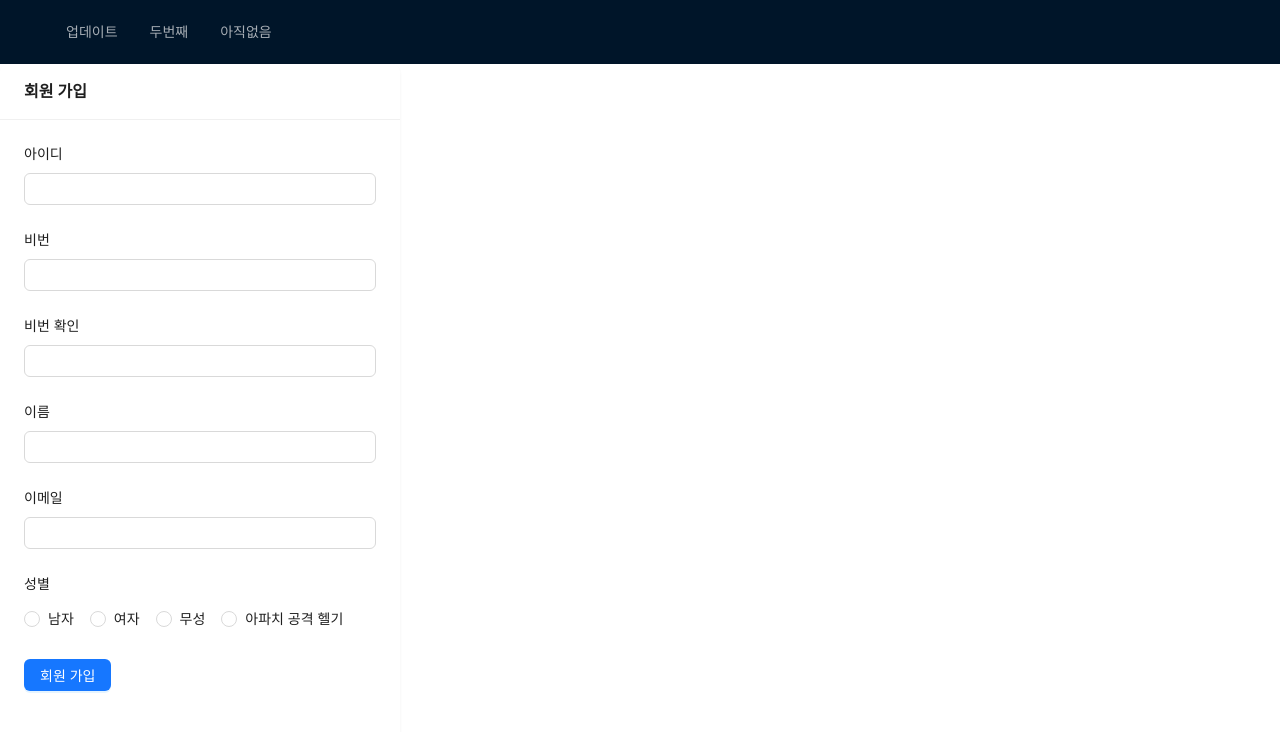
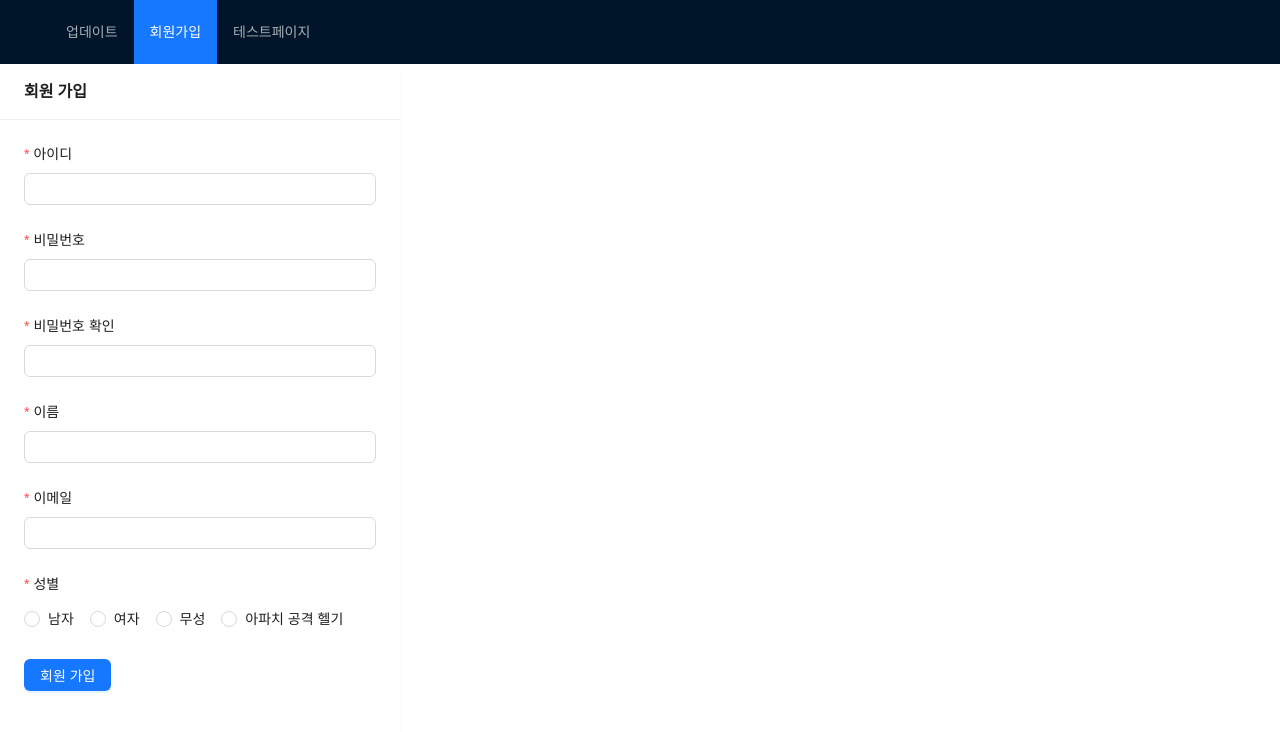
Before and after one commit to nihilism011/react_sns, a React (Create React App) app: page /signup in a window 1280 px wide. Shown: the top 732 px of the page. Built offline with nearby package versions, Linux system fonts and the light colour scheme.

Commit message:
파일 이름 변경에 따른 중간 저장

```diff
--- a/src/App.js
+++ b/src/App.js
@@ -1,7 +1,7 @@
 import { Route, Routes } from "react-router-dom";
 import Header from "./components/MainHeader.js";
 import UserUpdatePage from "./page/user-update.js";
-import TwoPage from "./page/TwoPage.js";
+import TestPage from "./page/TestPage.js";
 import NotFound from "./page/NotFound.js";
 import TestUserTable from "./page/TestUserTable.js";
 import SignupPage from "./page/SignupPage.js";
@@ -13,7 +13,7 @@ function App() {
       <Routes>
         <Route path="/signup" element={<SignupPage />} />
         <Route path="/three" element={<TestUserTable id={1} />} />
-        <Route path="/two" element={<TwoPage />} />
+        <Route path="/testPage" element={<TestPage />} />
         <Route path="/update/:userId" element={<UserUpdatePage />} />
         <Route path="*" element={<NotFound />}></Route>
       </Routes>
--- a/src/components/MainHeader.js
+++ b/src/components/MainHeader.js
@@ -9,12 +9,12 @@ const menuItem = [
     label: <Link to="update/1">업데이트</Link>,
   },
   {
-    key: "two",
-    label: <Link to="two">두번째</Link>,
+    key: "signup",
+    label: <Link to="signup">회원가입</Link>,
   },
   {
-    key: "three",
-    label: <Link to="three">아직없음</Link>,
+    key: "testPage",
+    label: <Link to="testPage">테스트페이지</Link>,
   },
 ];
 
--- a/src/page/SignupPage.js
+++ b/src/page/SignupPage.js
@@ -1,4 +1,4 @@
-import { useRef, useState } from "react";
+import React from "react";
 import { Button, Input, Radio, Card, Form } from "antd";
 import { postAxios } from "../lib/restAxios.js";
 import axios from "axios";
@@ -18,7 +18,9 @@ const SignupPage = () => {
         <Form.Item
           label="아이디"
           name="userId"
+          validateDebounce={1000}
           rules={[
+            { required: true },
             () => ({
               validator: async (_, value) => {
                 const { data } = await axios.get("/user/idCheck", {
@@ -28,18 +30,29 @@ const SignupPage = () => {
                 return Promise.reject(new Error("중복된 아이디가 있습니다."));
               },
             }),
+            { min: 6, message: "아이디는 6자 이상 입력해주세요." },
+            { max: 20, message: "아이디는 20자 이하로 입력해주세요" },
           ]}
         >
           <Input />
         </Form.Item>
-        <Form.Item label="비번" name="password">
+        <Form.Item
+          label="비밀번호"
+          name="password"
+          rules={[
+            { required: true },
+            { min: 4, message: "패스워드는 4자 이상 입력해주세요." },
+            { max: 20, message: "패스워드는 20자 이하로 입력해주세요" },
+          ]}
+        >
           <Input />
         </Form.Item>
         <Form.Item
-          label="비번 확인"
+          label="비밀번호 확인"
           name="pwdCheck"
           dependencies={["password"]}
           rules={[
+            { required: true },
             ({ getFieldValue }) => ({
               validator(_, value) {
                 if (!value || getFieldValue("password") === value) {
@@ -54,13 +67,21 @@ const SignupPage = () => {
         >
           <Input />
         </Form.Item>
-        <Form.Item label="이름" name="userName">
+        <Form.Item label="이름" name="userName" rules={[{ required: true }]}>
           <Input />
         </Form.Item>
-        <Form.Item label="이메일" name="email">
+        <Form.Item
+          label="이메일"
+          name="email"
+          validateDebounce={1000}
+          rules={[
+            { required: true },
+            { type: "email", message: "email 형식에 맞게 입력해 주세요" },
+          ]}
+        >
           <Input />
         </Form.Item>
-        <Form.Item label="성별" name="gender">
+        <Form.Item label="성별" name="gender" rules={[{ required: true }]}>
           <Radio.Group>
             <Radio value={"M"}>남자</Radio>
             <Radio value={"F"}>여자</Radio>
--- /dev/null
+++ b/src/page/TestPage.js
@@ -0,0 +1,36 @@
+import React, { useState, useEffect } from "react";
+
+function TestPage() {
+  const [count, setCount] = useState(0);
+  const [flg, setFlg] = useState(false);
+
+  useEffect(() => {
+    let interval = null;
+    if (flg) {
+      interval = setInterval(() => {
+        setCount((prev) => {
+          if (prev >= 9) {
+            return 0;
+          }
+          return prev + 1;
+        });
+      }, 1000);
+    }
+    return () => {
+      return clearInterval(interval);
+    };
+  }, [flg]);
+
+  const toggle = () => {
+    setFlg(!flg);
+  };
+
+  return (
+    <div>
+      <h1>{count} 초</h1>
+      <button onClick={toggle}>{flg ? "중지" : "시작"}</button>
+    </div>
+  );
+}
+
+export default TestPage;
--- a/src/page/TwoPage.js
+++ /dev/null
@@ -1,7 +0,0 @@
-import React from "react";
-
-const TwoPage = () => {
-  return <div>두번째 페이지</div>;
-};
-
-export default TwoPage;
```
Also changed, not shown: src/App copy.js (deleted, +0 -25 lines).
